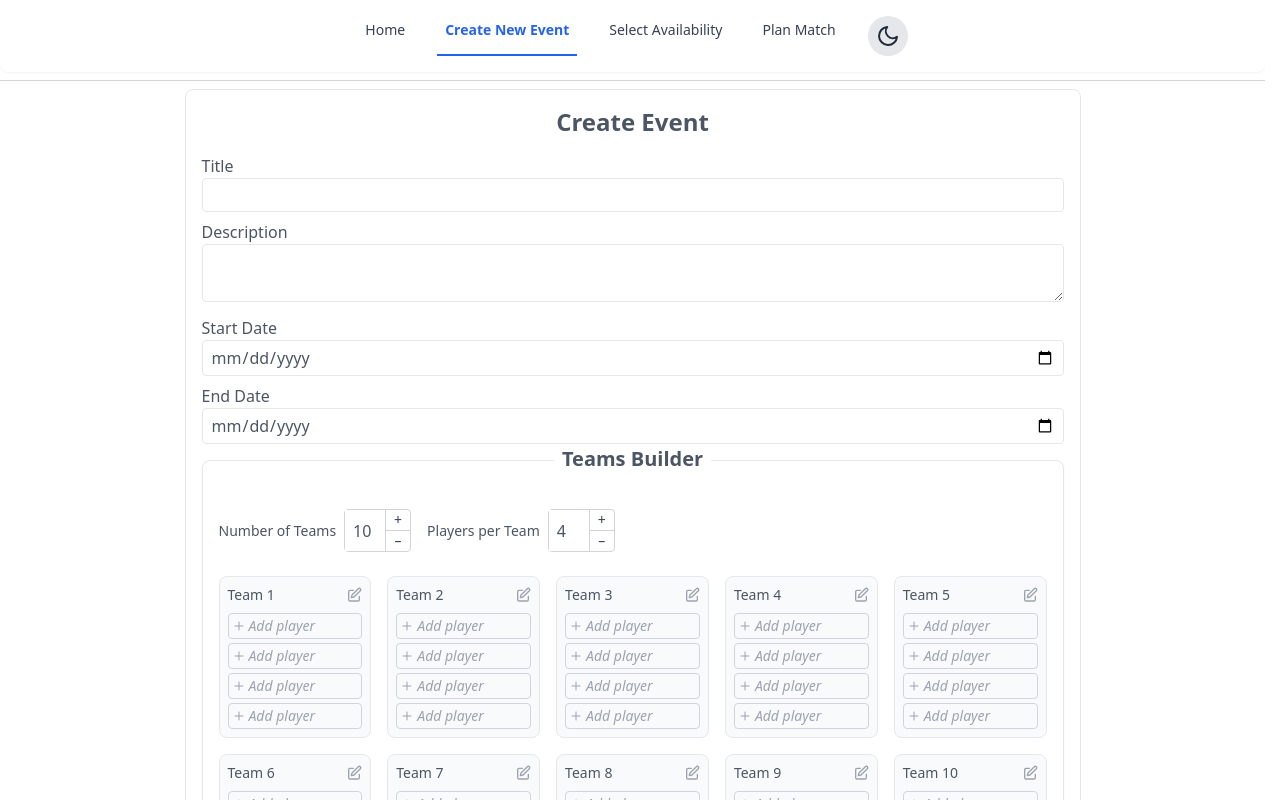
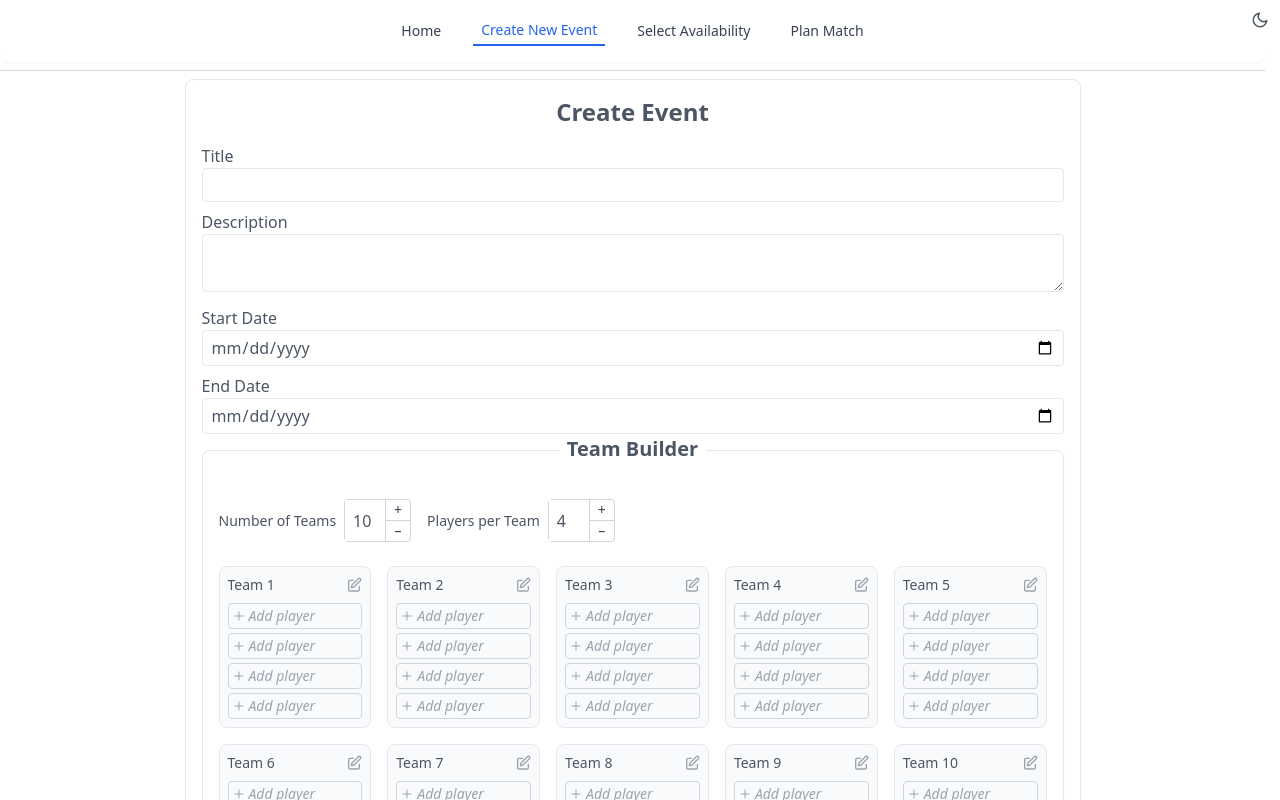
Before and after one commit to jazzorpheus/jof-scheduler, a React (Vite) app: page /create in a window 1280 px wide. Shown: the top 800 px of the page. Built offline with nearby package versions, Linux system fonts and the light colour scheme.

Commit message:
Clean up dark styling on Home and Create New Event pages

```diff
--- a/src/components/Button.jsx
+++ b/src/components/Button.jsx
@@ -16,7 +16,7 @@ export default function Button({
   const classes = twMerge(
     clsx(rest.className, baseClasses, {
       // Confirm button: sky colored
-      "text-slate-800 bg-gradient-to-b from-sky-200 to-sky-300 shadow-md hover:shadow-lg hover:from-sky-300 hover:to-sky-400 dark:text-slate-300 dark:bg-gradient-to-b dark:from-jof-blue-med dark:to-jof-blue-dark dark:hover:shadow-xl dark:hover:from-jof-blue-light dark:hover:to-jof-blue-med":
+      "text-slate-800 bg-gradient-to-b from-sky-200 to-sky-300 shadow-md hover:shadow-lg hover:from-sky-300 hover:to-sky-400 dark:text-white dark:bg-gradient-to-b dark:from-jof-blue-med dark:to-jof-blue-dark dark:hover:shadow-xl dark:hover:from-blue-950 dark:hover:to-jof-blue-med":
         confirm && !disabled,
       // Cancel button: rose colored
       "text-slate-800 bg-gradient-to-b from-rose-200 to-rose-300 shadow-md hover:shadow-lg hover:from-rose-300 hover:to-rose-400":
--- a/src/components/CreateEventForm.jsx
+++ b/src/components/CreateEventForm.jsx
@@ -58,7 +58,10 @@ export default function CreateEventForm() {
         <TeamBuilder />
 
         <div className="flex justify-center mt-4">
-          <Button confirm className="px-16 py-2">
+          <Button
+            confirm
+            className="px-16 py-2 dark:border-2 dark:border-indigo-900"
+          >
             Save Event
           </Button>
         </div>
--- a/src/components/EditableTeamRoster.jsx
+++ b/src/components/EditableTeamRoster.jsx
@@ -86,8 +86,11 @@ export default function EditableTeamRoster({
   };
 
   return (
-    <div className="border rounded-lg p-2 bg-gray-50 dark:bg-jof-blue-med flex flex-col space-y-2">
-      <div className="flex items-center justify-between">
+    <div className="border rounded-lg p-2 bg-gray-50 dark:bg-jof-blue-med flex flex-col space-y-2 dark:text-white">
+      <div
+        onClick={handleNameClick}
+        className="group flex items-center justify-between cursor-pointer hover:text-blue-500 dark:hover:text-sky-300"
+      >
         {isEditingName ? (
           <input
             ref={nameInputRef}
@@ -97,19 +100,17 @@ export default function EditableTeamRoster({
             onBlur={handleNameBlur}
             onKeyDown={handleNameKeyPress}
             autoFocus
-            className="border-b border-gray-400 px-1 text-sm font-medium w-full"
+            className="px-1 text-sm font-medium w-full dark:bg-jof-blue-dark"
           />
         ) : (
           <>
-            <span
-              className="text-sm font-medium cursor-pointer hover:text-blue-500"
-              onClick={handleNameClick}
-            >
+            <span className="text-sm font-medium" onClick={handleNameClick}>
               {teamName}
             </span>
             <svg
               xmlns="http://www.w3.org/2000/svg"
-              className="h-4 w-4 text-gray-400 hover:text-gray-600 cursor-pointer"
+              className="h-4 w-4 text-gray-400 group-hover:text-blue-500
+              dark:text-white dark:group-hover:text-sky-300"
               fill="none"
               viewBox="0 0 24 24"
               stroke="currentColor"
@@ -146,7 +147,11 @@ export default function EditableTeamRoster({
                     }
                   }}
                   autoFocus
-                  className="flex-1 min-w-0 border-b border-gray-400 px-1 text-sm"
+                  className="flex-1 min-w-0 px-1 py-0.5 text-sm rounded
+                   bg-jof-blue-dark text-white
+                   placeholder-gray-300
+                   outline-none"
+                  placeholder=""
                 />
               </li>
             );
@@ -155,10 +160,11 @@ export default function EditableTeamRoster({
           return (
             <li
               key={i}
+              tabIndex={0}
               className={`flex items-center justify-between px-1 py-0.5 rounded cursor-pointer ${
                 !player
-                  ? "border border-gray-300 hover:bg-sky-100" // empty slot
-                  : "hover:bg-sky-100" // filled slot
+                  ? "border border-gray-300  hover:bg-sky-200 dark:border-white dark:hover:bg-jof-blue-light dark:focus:bg-jof-blue-dark" // empty slot
+                  : "hover:bg-sky-200 dark:border-white dark:hover:bg-jof-blue-light dark:focus:bg-jof-blue-dark" // filled slot
               }`}
               onClick={() => startEditPlayer(i, player)}
             >
@@ -182,7 +188,7 @@ export default function EditableTeamRoster({
                 <span
                   className={
                     player
-                      ? "text-gray-800 cursor-pointer hover:text-blue-500"
+                      ? "text-gray-800 cursor-pointer hover:text-blue-500 dark:text-white dark:hover:text-blue-300"
                       : "text-gray-400 italic select-none"
                   }
                 >
--- a/src/components/TeamBuilder.jsx
+++ b/src/components/TeamBuilder.jsx
@@ -142,10 +142,10 @@ export default function TeamBuilder() {
     <TeamsProvider>
       <div className="relative border rounded-lg p-4 shadow-sm bg-white dark:bg-jof-blue-med w-full mx-auto mt-4 ">
         {/* Heading */}
-        <div className="absolute -top-3 left-1/2 transform -translate-x-1/2 flex items-center text-gray-600 dark:text-gray-300">
+        <div className=" rounded-full absolute -top-3 left-1/2 transform -translate-x-1/2 flex items-center text-gray-600 dark:text-white dark:bg-sky-500">
           <div className="border-t border-gray-300 flex-grow mr-3 -mt-1"></div>
-          <h2 className="text-xl font-bold leading-none relative -top-0.7 bg-white dark:bg-jof-blue-med px-2 rounded-xl">
-            Teams Builder
+          <h2 className="text-xl font-bold text-center leading-none relative -top-0.7 bg-white dark:bg-jof-blue-med px-2 rounded-xl">
+            Team Builder
           </h2>
           <div className="border-t border-gray-300 flex-grow ml-3 -mt-1"></div>
         </div>
--- a/src/pages/HomePage.jsx
+++ b/src/pages/HomePage.jsx
@@ -1,3 +1,7 @@
 export default function HomePage() {
-  return <h1 className="text-center">Welcome Home!</h1>;
+  return (
+    <div className="h-screen">
+      <h1 className="text-center dark:text-white">Welcome Home!</h1>
+    </div>
+  );
 }
--- a/src/pages/PlanMatchPage.jsx
+++ b/src/pages/PlanMatchPage.jsx
@@ -1,3 +1,9 @@
 export default function PlanMatchPage() {
-  return <h1>Welcome to Plan Match Page!</h1>;
+  return (
+    <div className="h-screen">
+      <h1 className="text-center dark:text-white">
+        Welcome to Plan Match Page!
+      </h1>
+    </div>
+  );
 }
--- a/src/routes/__root.jsx
+++ b/src/routes/__root.jsx
@@ -85,7 +85,7 @@ const ThemeToggle = () => {
   return (
     <button
       onClick={toggleTheme}
-      className="p-2 rounded-full bg-gray-200 dark:bg-jof-blue-med text-gray-800 dark:text-gray-300 hover:bg-gray-300 dark:hover:bg-jof-blue-light transition-colors duration-300 focus:outline-none focus:ring-offset-2 focus:ring-blue-300"
+      className="fixed top-0 right-0 p-2 z-50 scale-75 rounded-full text-gray-600 hover:bg-gray-300 dark:text-white dark:bg-jof-blue-dark dark:hover:bg-blue-950"
       aria-label="Toggle theme"
     >
       {theme === "light" ? <MoonIcon /> : <SunIcon />}
@@ -107,16 +107,15 @@ const RootLayout = () => {
     <ThemeProvider>
       <div className="dark:bg-jof-blue-dark">
         {/* NAVBAR */}
-        <nav className="flex justify-center gap-6 p-4 bg-white dark:bg-jof-blue-dark shadow-sm rounded-b-lg">
+        <nav className="flex justify-center items-center gap-6 p-4 bg-white dark:bg-jof-blue-dark shadow-sm rounded-b-lg">
           {navLinks.map(({ to, label }) => (
             <Link
               key={to}
               to={to}
               className="
-              px-2 py-1 font-medium text-gray-700 dark:text-white text-center [&.active]:font-bold text-base min-[0px]:text-sm
-              hover:text-blue-600 hover:border-b-2 hover:border-blue-400 transition
-              [&.active]:text-blue-600 dark:[&.active]:text-blue-300 [&.active]:border-b-2 [&.active]:border-blue-600 dark:[&.active]:border-blue-300
-            "
+               px-2 py-1 font-medium text-gray-700  text-center min-[0px]:text-sm hover:border-b-2
+              hover:border-blue-600 [&.active]:text-blue-600  [&.active]:border-b-2 [&.active]:border-blue-600
+              dark:text-white dark:[&.active]:text-blue-300 dark:hover:border-blue-400 dark:[&.active]:border-blue-400"
             >
               {label}
             </Link>
```
Also changed, not shown: 2 other files (tests, documents, lock files or other folders).
